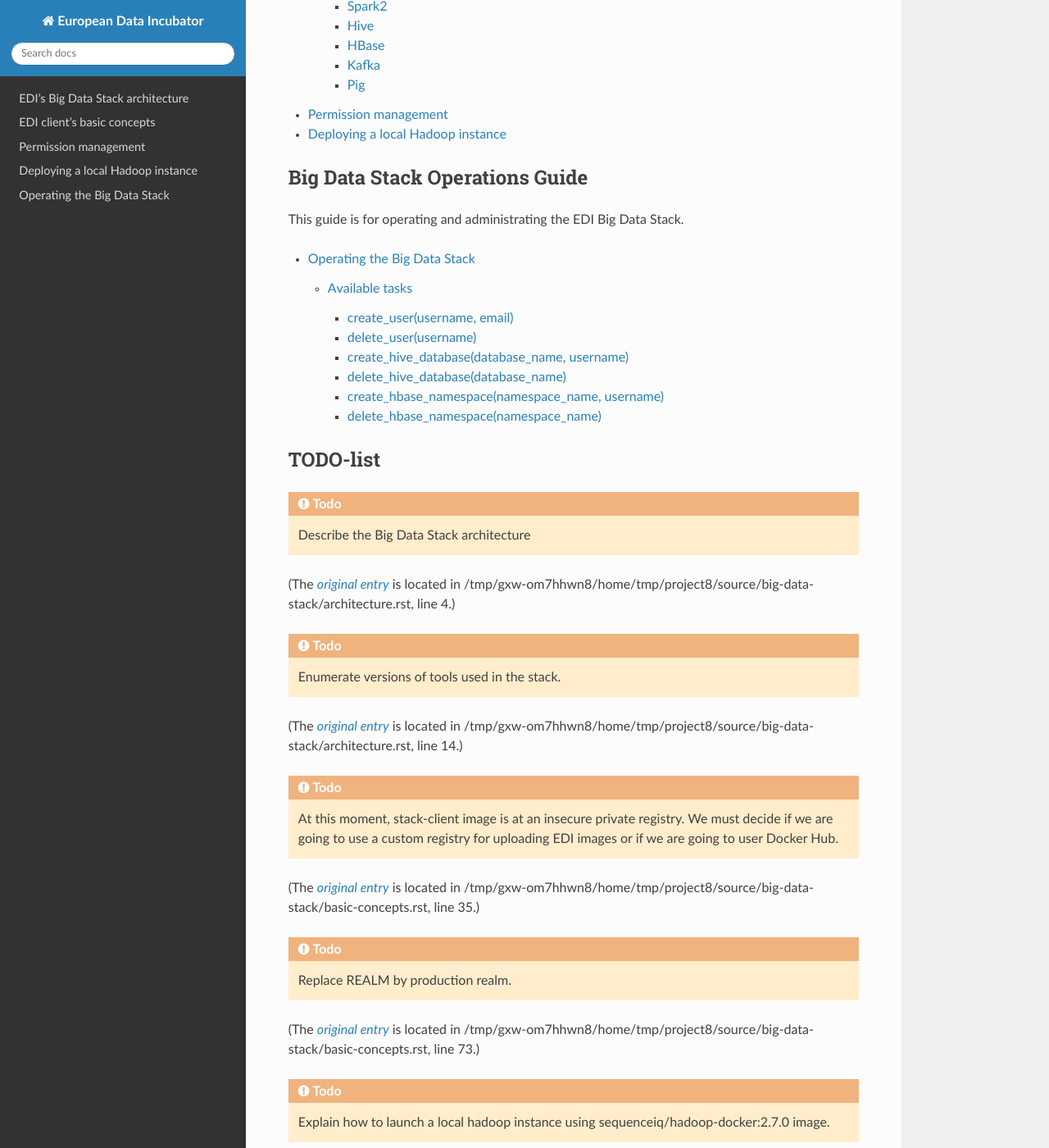
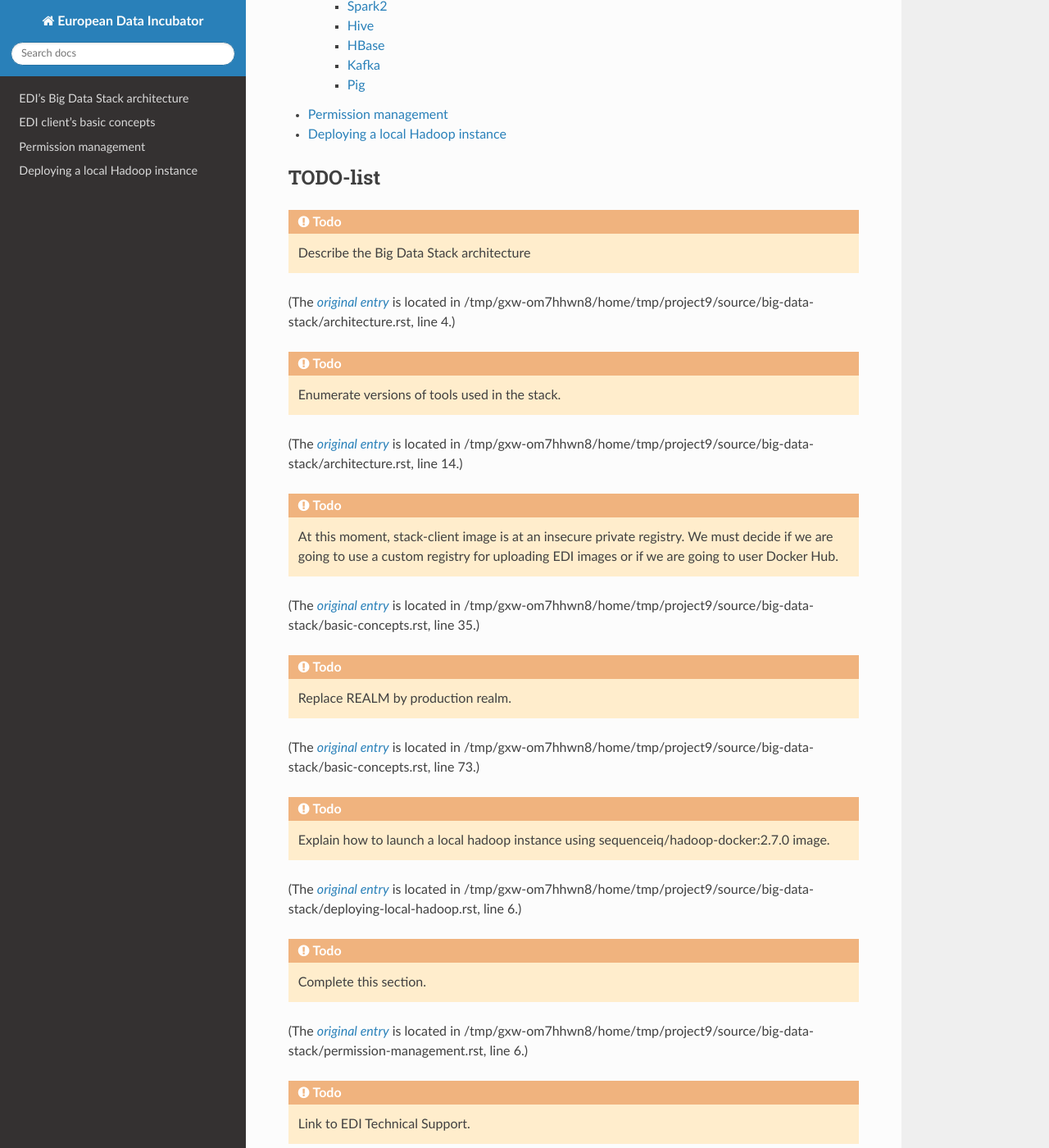
Before and after one commit to edincubator/edi-doc, a Sphinx documentation site: the page built from source/index.rst, in a window 1280 px wide and 1400 px high, scrolled down 537 px. Shown: the whole window at 82% size. Built offline with Sphinx 7.4.7 and the Read the Docs theme 2.0.0, drawn with Linux system fonts in a browser that asks for light colours; some of the changed text lies outside the part shown.

Commit message:
Removed documentation about EDI operations

```diff
--- a/source/index.rst
+++ b/source/index.rst
@@ -22,15 +22,6 @@ Contents
    big-data-stack/deploying-local-hadoop
 
 
-Big Data Stack Operations Guide
--------------------------------
-
-This guide is for operating and administrating the EDI Big Data Stack.
-
-.. toctree::
-
-  operations/index
-
 TODO-list
 ---------
 
--- a/source/operations/index.rst
+++ /dev/null
@@ -1,85 +0,0 @@
-Operating the Big Data Stack
-============================
-
-.. note::
-
-  This documentation is only for EDI Big Data Stack administrators. If you are
-  a user, check :ref:`basicconcepts`.
-
-
-For operating the Big Data Stack, there is a `Fabric <http://www.fabfile.org/>`_
-script available at https://github.com/edincubator/stack-operations. For using
-this fabric script follow these steps:
-
-.. code-block:: console
-
-  $ git clone  https://github.com/edincubator/stack-operations
-  $ cd stack-operations
-  $ pip install -r requirements.txt
-
-You can list available tasks executing `fab --list`:
-
-.. code-block:: console
-
-  $ fab --list
-  Available commands:
-
-    create_hbase_namespace
-    create_hive_database
-    create_user
-    delete_hbase_namespace
-    delete_hive_database
-    delete_user
-  $
-
-.. todo::
-
-  Update according to the development of new tasks.
-
-You can execute a task as:
-
-.. code-block:: console
-
-  $ fab create_user:username=newuser,email=newuser@company.org
-
-
-Available tasks
----------------
-
-create_user(username, email)
-............................
-
-This task creates a new user named `username` in EDI Big Data Stack, plus its
-HDFS home directory and a Ranger policy for managing it. After its creation,
-an email is sent to provided `email` indicating her Kerberos principal
-and password.
-
-
-delete_user(username)
-.....................
-
-Deletes a username from the system. Maintains her home directory at HDFS.
-
-
-create_hive_database(database_name, username)
-.............................................
-
-Creates Hive database `database_name` and gives permissions to `username`.
-
-
-delete_hive_database(database_name)
-...................................
-
-Deletes Hive database `database_name`.
-
-
-create_hbase_namespace(namespace_name, username)
-................................................
-
-Creates HBase namespace `namespace_name` and gives permissions to `username`.
-
-
-delete_hbase_namespace(namespace_name)
-......................................
-
-Deletes HBase namespace `namespace_name`
```
